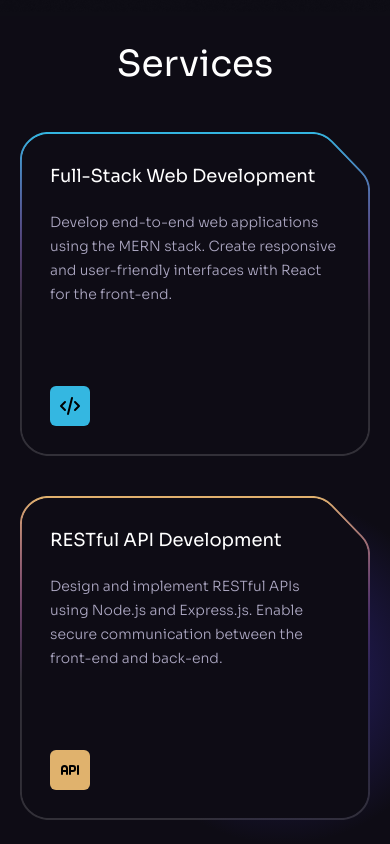
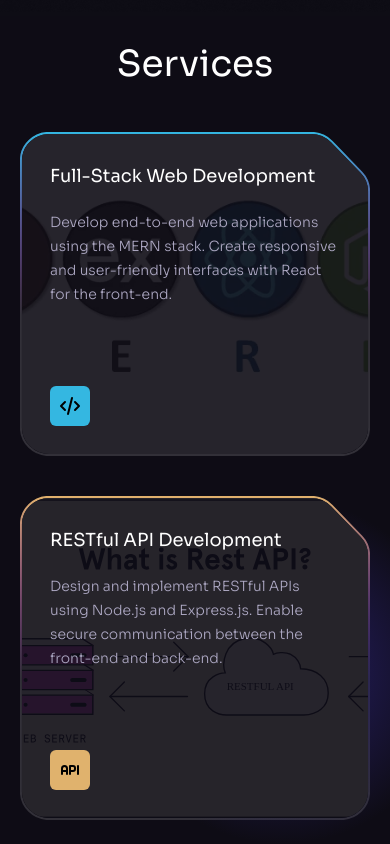
Before and after one commit to meraeugene/Andrew-Villalon-Portfolio-V2, a React (Vite) app in the folder client/: page / in a window 390 px wide. Shown: the part 1380-2224 px from the top of the page. Built offline with nearby package versions, Linux system fonts and the light colour scheme.

Commit message:
updated services

```diff
--- a/client/src/sections/Services.jsx
+++ b/client/src/sections/Services.jsx
@@ -45,7 +45,7 @@ const Services = () => {
                 className="absolute inset-0.5 bg-n-8"
                 style={{ clipPath: "url(#benefits)" }}
               >
-                <div className="absolute inset-0 opacity-0 transition-opacity hover:opacity-10">
+                <div className="absolute inset-0 opacity-10 transition-opacity lg:hover:opacity-10 lg:opacity-0">
                   {item.imageUrl && (
                     <img
                       src={item.imageUrl}
```
